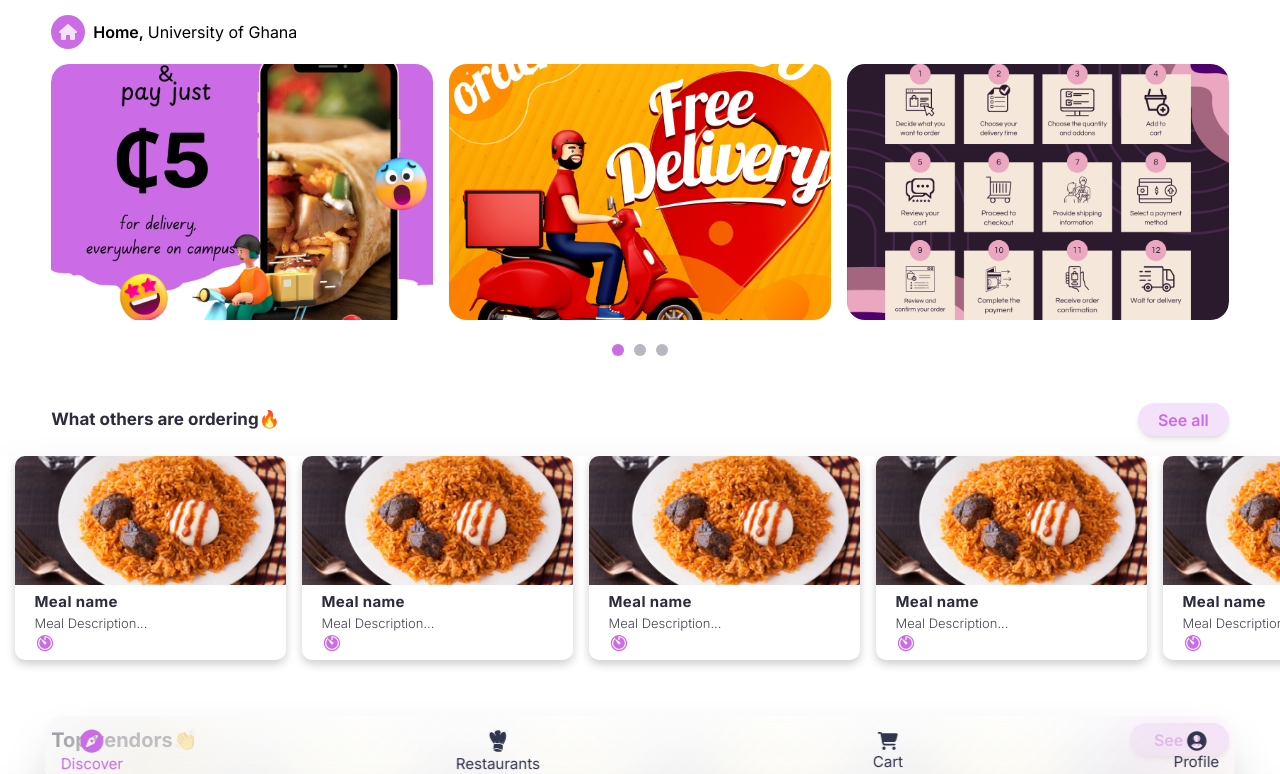
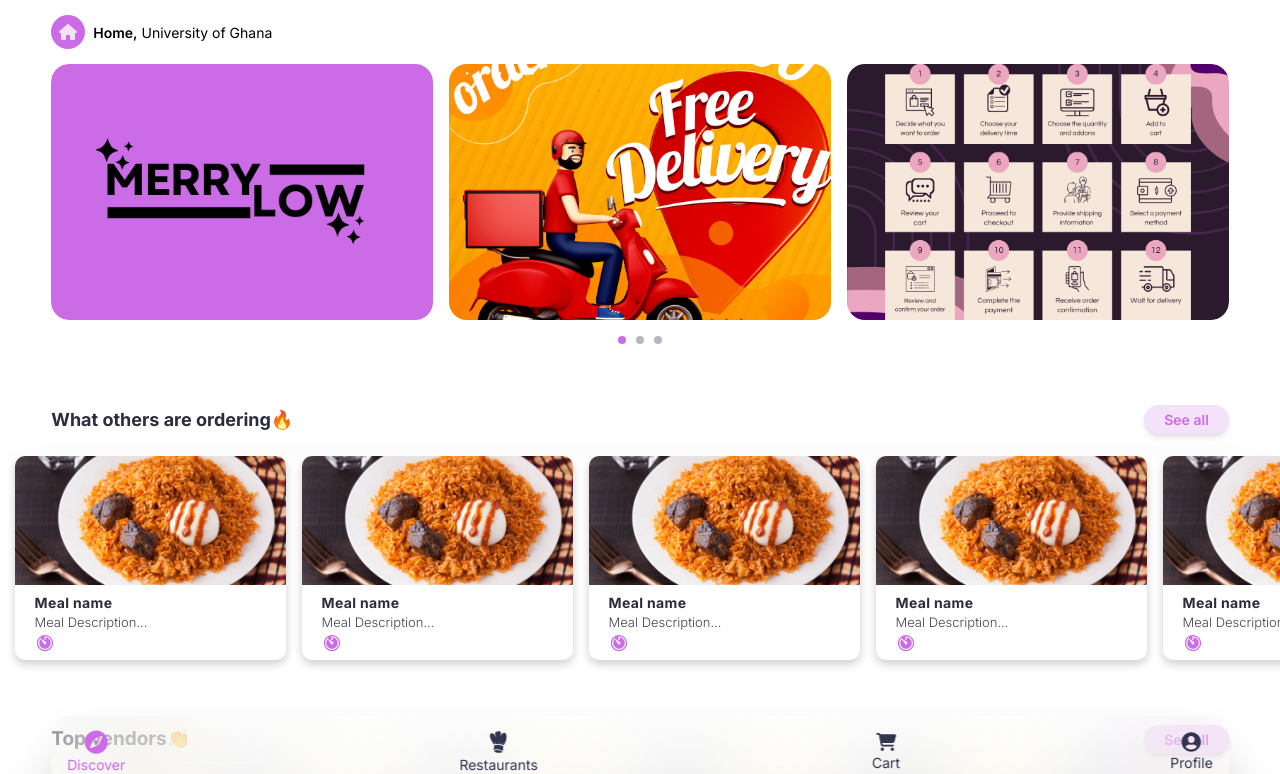
Before and after one commit to merrylow/merrylow_frontend, a Next.js app: page / in a window 1280 px wide. Shown: the top 774 px of the page. Built offline with nearby package versions, Linux system fonts and the light colour scheme.

Commit message:
font-check

```diff
--- a/app/globals.css
+++ b/app/globals.css
@@ -30,9 +30,9 @@
      --color-gray-pale: #EDEDEF;
 
      /* fonts */
-     --text-base: 15px;
-     --text-sm: 16px;
-     --text-md: 20px;
+     --text-base: 14px;
+     --text-sm: 15px;
+     --text-md: 19px;
 }
 
 
@@ -42,7 +42,7 @@
      }
 
      .see-all-btn {
-          @apply px-6 py-[0.3rem] rounded-full bg-primary-pale text-primary-main font-semibold shadow-md hover:bg-primary-soft hover:text-white transition-colors focus:outline-none focus:ring-2 focus:ring-primary-soft;
+          @apply px-5 py-[0.26rem] rounded-full bg-primary-pale text-primary-main text-[14px] font-semibold shadow-md hover:bg-primary-soft hover:text-white transition-colors focus:outline-none focus:ring-2 focus:ring-primary-soft;
      }
 }
 
--- a/app/page.tsx
+++ b/app/page.tsx
@@ -11,7 +11,7 @@ const Home = () => {
   return (
     <main className='w-full mx-auto min-h-screen space-y-10'>
         {/* ad carousel */}
-        <section className="w-[92%] h-[40%] mx-auto mb-20">
+        <section className="w-[92%] h-[35%] mx-auto mb-20">
           <AdCarousel />
         </section>
 
@@ -19,7 +19,7 @@ const Home = () => {
         {/* what people are ordering */}
         <section className='card-section'>
           <div className='w-[92%] h-[14%] mx-auto flex justify-between items-center'>
-            <h1 className='font-bold text-secondary-light text-[17px]'>What others are ordering🔥</h1>
+            <h1 className='font-bold text-secondary-light text-[18px]'>What others are ordering🔥</h1>
 
             <Link href='/' className='see-all-btn px-5'>See all</Link>
           </div>
--- a/components/adCarousel.tsx
+++ b/components/adCarousel.tsx
@@ -10,7 +10,7 @@ import {
 
 const AdCarousel = () => {
      const sliderImages = [
-          { src: '/slider-images/5-cedis-per-delivery.png', alt: 'image 1' },
+          { src: '/merrylow.png', alt: 'image 1' },
           { src: '/slider-images/Free-Delivery.png', alt: 'image 2' },
           { src: '/slider-images/How-to-order.png', alt: 'image 3' }
      ]
--- a/components/bottomNav.tsx
+++ b/components/bottomNav.tsx
@@ -13,7 +13,7 @@ const BottomNav = () => {
      const pathname = usePathname(); // Get current URL path
 
      return (
-          <section className="fixed left-1/2 transform -translate-x-1/2 bottom-3 w-[93%] glass h-[4.5em] flex items-center justify-center shadow-2xl rounded-[20px]">
+          <section className="fixed left-1/2 transform -translate-x-1/2 bottom-3 w-[92%] glass h-[4.5em] flex items-center justify-center shadow-2xl rounded-[20px]">
                <div className="w-full flex justify-between items-center px-4 py-2">
                     <Link
                          href="/"
--- a/components/navbar.tsx
+++ b/components/navbar.tsx
@@ -14,7 +14,7 @@ const Navbar = () => {
                     </section>
 
                     {/* location */}
-                    <section className="flex items-center space-x-0.5">
+                    <section className="flex items-center space-x-0.5 text-base">
                          <span className="font-semibold">Home,</span>
                          <span className="pl-0.5">University of Ghana</span>
                     </section>
--- a/components/ui/carousel.tsx
+++ b/components/ui/carousel.tsx
@@ -165,13 +165,13 @@ const Carousel = React.forwardRef<
           {children}
 
            {/* Indicator container */}
-          <div className="absolute top-[21.5rem] left-1/2 flex -translate-x-1/2  space-x-2.5">
+          <div className="absolute top-[21rem] left-1/2 flex -translate-x-1/2  space-x-2.5">
             {images.map((_, index) => (
               <button
                 key={index}
                 onClick={() => api?.scrollTo(index)}
                 className={cn(
-                  "size-3 rounded-full transition-colors duration-300",
+                  "size-2 rounded-full transition-colors duration-300",
                   index === selectedIndex ? "bg-primary-main" : "bg-gray-light"
                 )}
                 aria-label={`Go to slide ${index + 1}`}
```
